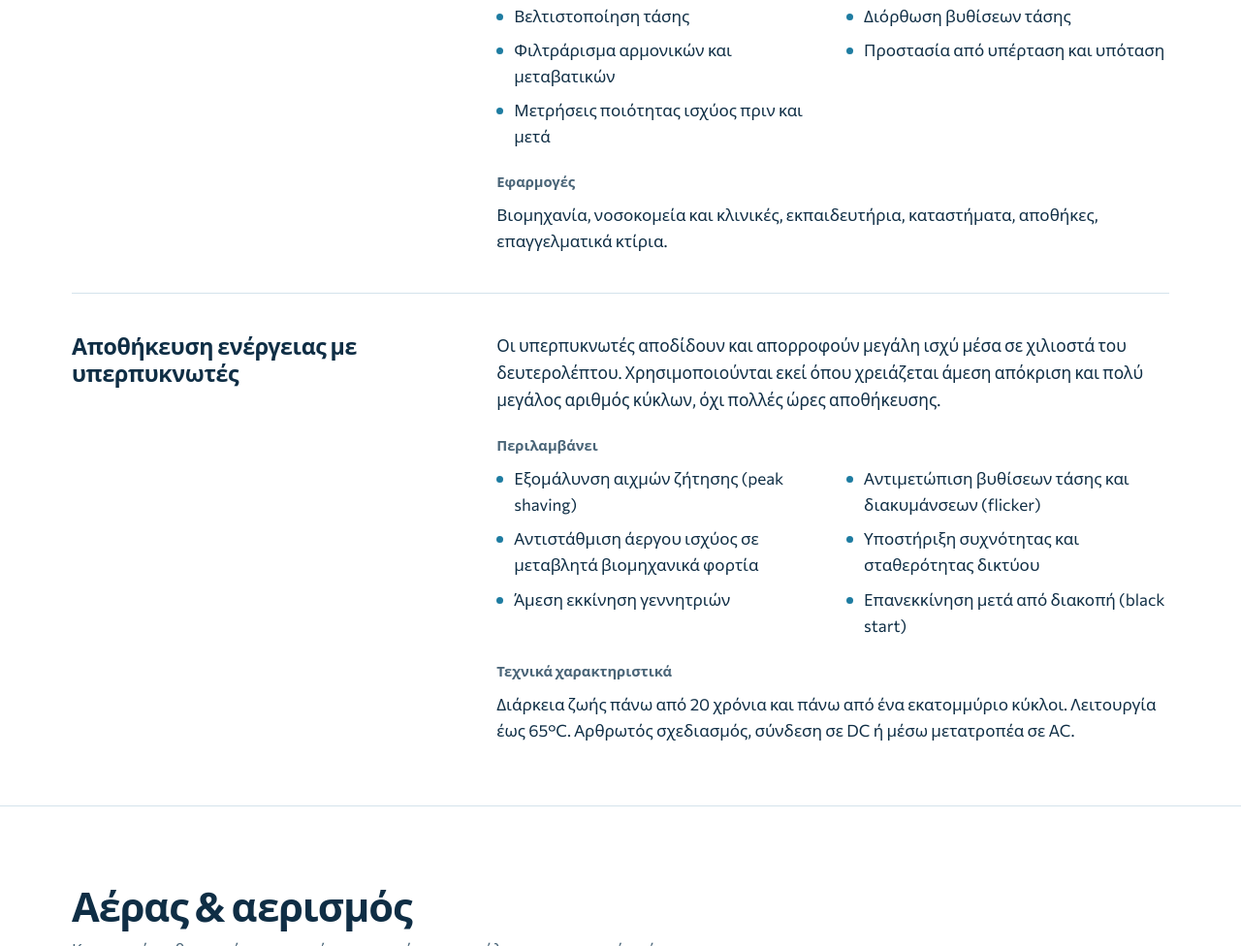
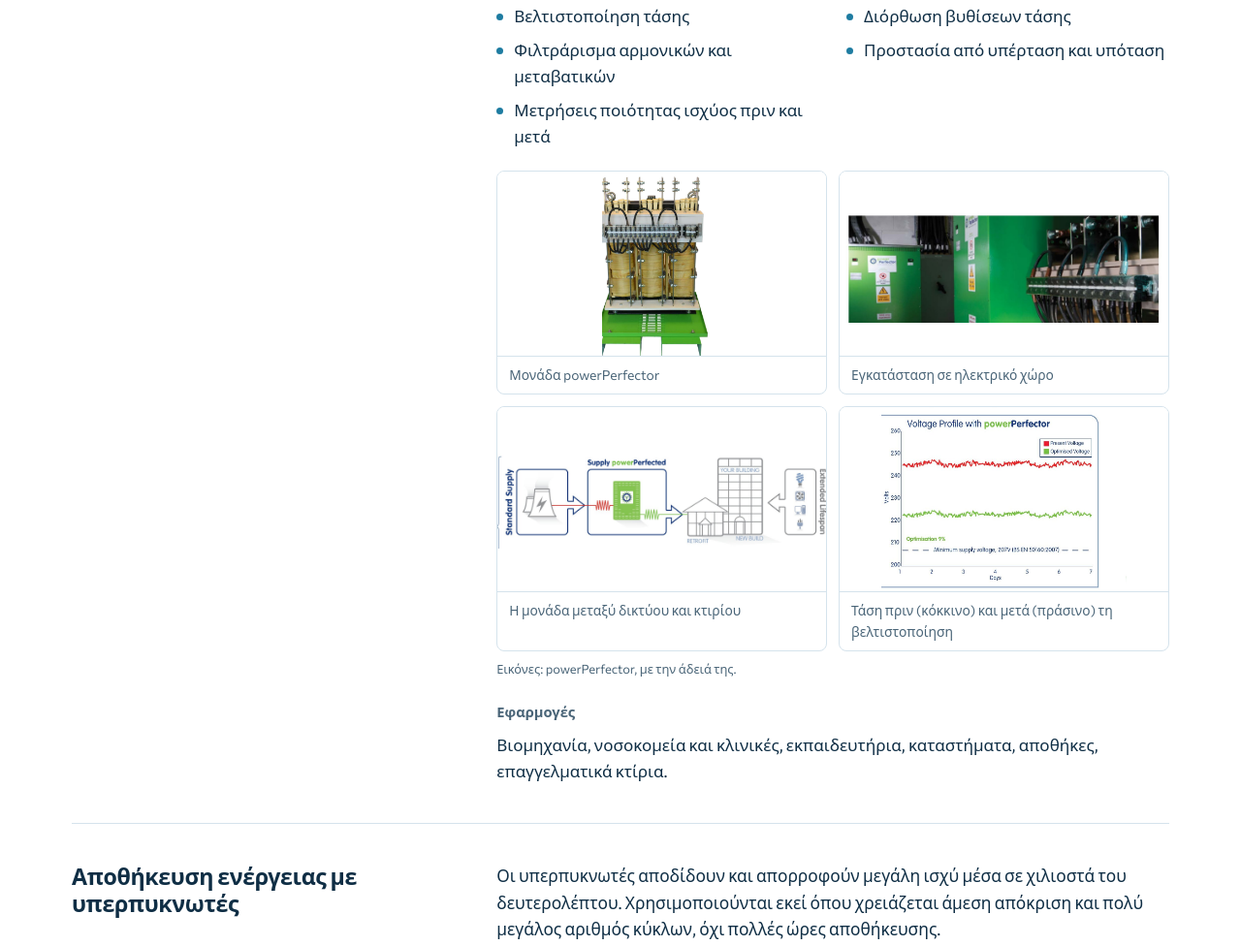
Before and after one commit to InterVecLtd/intervec-website, a plain HTML site: page epixeiriseis.html in a window 1280 px wide. Shown: the part 6130-7106 px from the top of the page at 97% size. Drawn offline with Linux system fonts and the light colour scheme.

Commit message:
Add powerPerfector photos and diagrams from brochure
Co-Authored-By: Claude Opus 5.5 <noreply@anthropic.com>
Claude-Session: https://claude.ai/code/session_01S1dv5JubnzKscC6aVyZgbF

```diff
--- a/epixeiriseis.html
+++ b/epixeiriseis.html
@@ -306,6 +306,11 @@ const GROUPS = [
       inc:{el:["Φορτιστές τοίχου για κατοικίες","Φορτιστές για επιχειρήσεις και χώρους στάθμευσης","Φόρτιση με ηλιακή ενέργεια από το φωτοβολταϊκό","Διαχείριση φορτίου ώστε να μην υπερφορτώνεται η παροχή","Μελέτη ηλεκτρολογικής παροχής και εγκατάσταση"],
            en:["Wall chargers for homes","Chargers for businesses and car parks","Solar charging from the PV system","Load management to protect the supply","Electrical supply study and installation"]} },
     { id:"power", aud:"biz",
+      credit:"powerPerfector",
+      media:[{src:"img/partners/pp-unit.jpg",c:{el:"Μονάδα powerPerfector",en:"powerPerfector unit"}},
+             {src:"img/partners/pp-install.jpg",c:{el:"Εγκατάσταση σε ηλεκτρικό χώρο",en:"Installation in a switch room"}},
+             {src:"img/partners/pp-diagram.jpg",c:{el:"Η μονάδα μεταξύ δικτύου και κτιρίου",en:"The unit between the grid and the building"}},
+             {src:"img/partners/pp-profile.jpg",c:{el:"Τάση πριν (κόκκινο) και μετά (πράσινο) τη βελτιστοποίηση",en:"Voltage before (red) and after (green) optimisation"}}],
       t:{el:"Ποιότητα ισχύος & βελτιστοποίηση τάσης (powerPerfector®)", en:"Power conditioning & voltage optimisation (powerPerfector®)"},
       badge:{el:"Εξουσιοδοτημένος αντιπρόσωπος powerPerfector® στην Κύπρο", en:"Authorised powerPerfector® representative in Cyprus"},
       d:{el:"Συστήματα που ρυθμίζουν και σταθεροποιούν την τάση τροφοδοσίας σε επαγγελματικές και βιομηχανικές εγκαταστάσεις, συνήθως από 70 kVA και πάνω. Στόχος είναι η μείωση της κατανάλωσης, η βελτίωση της ποιότητας ισχύος και η προστασία του ηλεκτρικού εξοπλισμού.",
@@ -506,7 +511,7 @@ function render(){
             ${PAGE !== 'home' && PIC[aud].items[i.id] ? `<div class="pics n${PIC[aud].items[i.id].length}">${PIC[aud].items[i.id].map(x => `<img class="zoom" src="${img(x)}" alt="${esc(T.photoAlt[L])}" loading="lazy">`).join('')}</div>` : ''}
             <h4>${T.inc[L]}</h4>
             <ul class="inc">${i.inc[L].map(x => `<li>${esc(x)}</li>`).join('')}</ul>
-            ${i.media ? `<div class="media">${i.media.map(m => `<figure><img src="${m.src}" alt="${esc(m.c[L])}" loading="lazy"><figcaption>${esc(m.c[L])}</figcaption></figure>`).join('')}</div><p class="credit">${L==='en'?'Images: Airius, used with permission.':'Εικόνες: Airius, με την άδειά της.'}</p>` : ''}
+            ${i.media ? `<div class="media">${i.media.map(m => `<figure><img src="${m.src}" alt="${esc(m.c[L])}" loading="lazy"><figcaption>${esc(m.c[L])}</figcaption></figure>`).join('')}</div><p class="credit">${L==='en'?`Images: ${i.credit||'Airius'}, used with permission.`:`Εικόνες: ${i.credit||'Airius'}, με την άδειά της.`}</p>` : ''}
             ${i.apps ? `<h4>${T[i.appsLabel || 'apps'][L]}</h4><p>${esc(i.apps[L])}</p>` : ''}
           </div>
         </article>`).join('')}
```
Also changed, not shown: index.html (+6 -1 lines), oikiako.html (+6 -1 lines), img/partners/pp-benefits.jpg (added), img/partners/pp-diagram.jpg (added), img/partners/pp-install.jpg (added), img/partners/pp-profile.jpg (added), img/partners/pp-unit.jpg (added).
